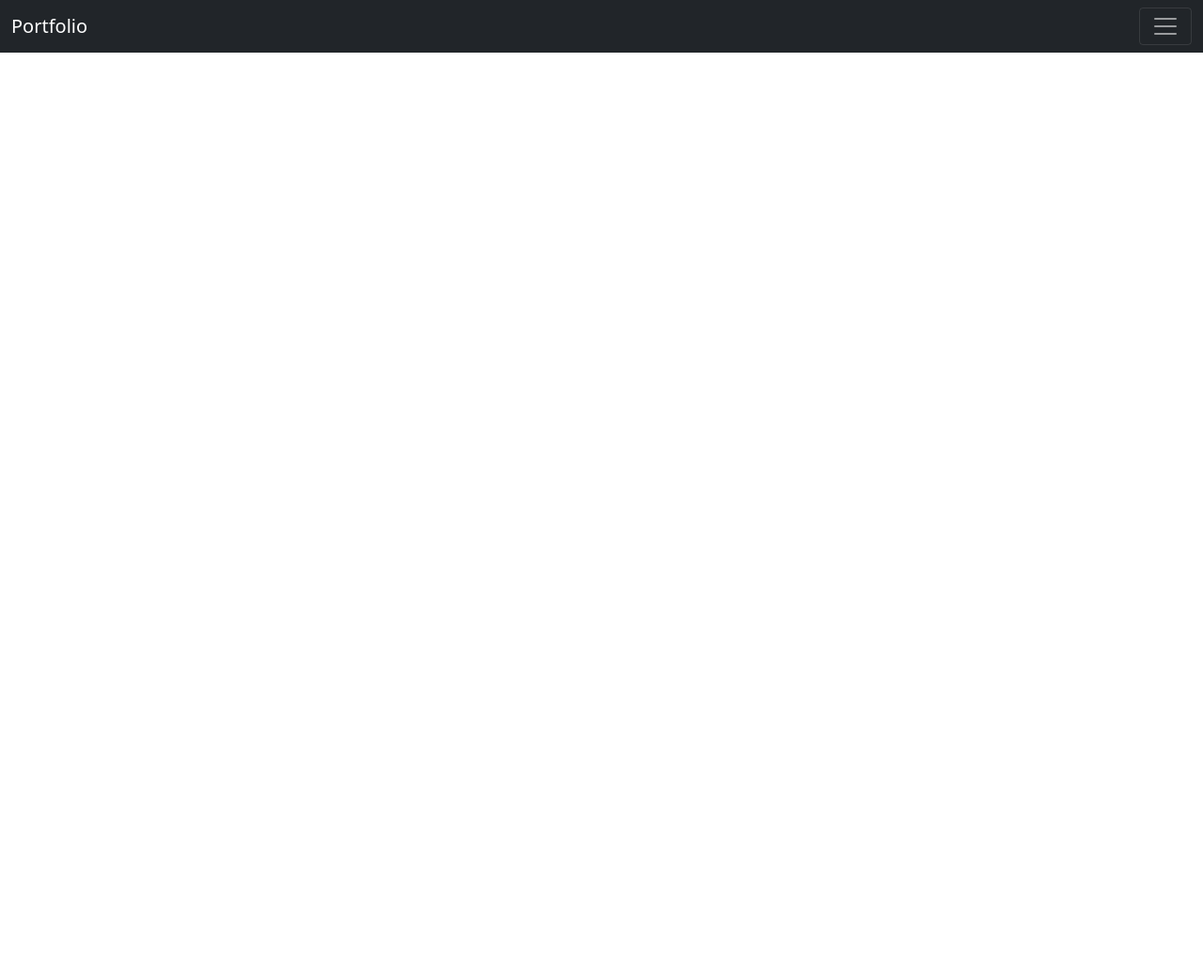
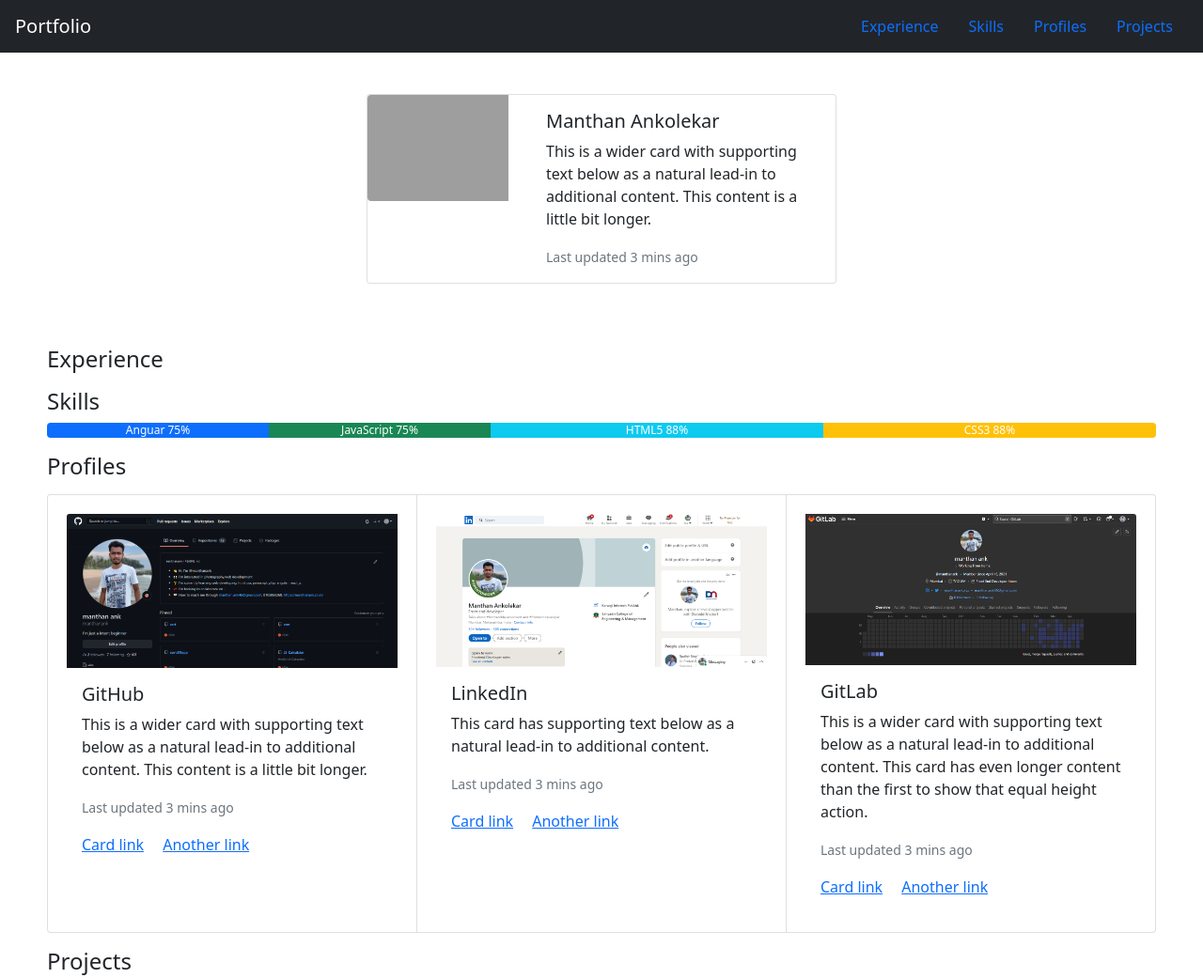
Before and after one commit to manthanank/expressjs-boostrap-portfolio, a website: page index.html in a window 1280 px wide. Shown: the top 1041 px of the page at 94% size. Before the commit the page ends 800 px from the top, so only its background shows below. Drawn offline with nearby package versions, Linux system fonts and the light colour scheme; grey boxes are pictures that could not be loaded.

Commit message:
few changes made.

```diff
--- a/index.html
+++ b/index.html
@@ -1,36 +1,160 @@
 <!doctype html>
 <html lang="en">
+
 <head>
   <!-- Required meta tags -->
   <meta charset="utf-8">
   <meta name="viewport" content="width=device-width, initial-scale=1">
 
   <!-- Bootstrap CSS -->
-    <link href="https://cdn.jsdelivr.net/npm/bootstrap@5.1.3/dist/css/bootstrap.min.css" rel="stylesheet" integrity="sha384-1BmE4kWBq78iYhFldvKuhfTAU6auU8tT94WrHftjDbrCEXSU1oBoqyl2QvZ6jIW3" crossorigin="anonymous">
+  <link href="https://cdn.jsdelivr.net/npm/bootstrap@5.1.3/dist/css/bootstrap.min.css" rel="stylesheet"
+    integrity="sha384-1BmE4kWBq78iYhFldvKuhfTAU6auU8tT94WrHftjDbrCEXSU1oBoqyl2QvZ6jIW3" crossorigin="anonymous">
+  <title>Portfolio</title>
+  <style>
+    .container {
+      padding-top: 100px;
+      padding-left: 25%;
+      padding-right: 25%;
+    }
+  </style>
+</head>
 
-    <title>Portfolio</title>
-  </head>
 <body>
-    <nav class="navbar navbar-dark bg-dark">
-      <div class="container-fluid">
-        <a class="navbar-brand" href="#">Portfolio</a>
-        <button class="navbar-toggler" type="button" data-bs-toggle="collapse" data-bs-target="#navbarSupportedContent" aria-controls="navbarSupportedContent" aria-expanded="false" aria-label="Toggle navigation">
-          <span class="navbar-toggler-icon"></span>
-        </button>
-        <div class="collapse navbar-collapse" id="navbarSupportedContent">
-          <ul class="navbar-nav me-auto mb-2 mb-lg-0">
+  <nav id="navbar-example2" class="navbar fixed-top navbar-dark bg-dark px-3">
+    <a class="navbar-brand" href="">Portfolio</a>
+    <ul class="nav">
       <li class="nav-item">
-              <a class="nav-link active" aria-current="page" href="#">Home</a>
+        <a class="nav-link" href="#scrollspyHeading1">Experience</a>
+      </li>
+      <li class="nav-item">
+        <a class="nav-link" href="#scrollspyHeading2">Skills</a>
+      </li>
+      <li class="nav-item">
+        <a class="nav-link" href="#scrollspyHeading3">Profiles</a>
+      </li>
+      <li class="nav-item">
+        <a class="nav-link" href="#scrollspyHeading4">Projects</a>
       </li>
     </ul>
+  </nav>
+  <div class="container">
+    <div class="card" style="max-width: 540px;">
+      <div class="row">
+        <div class="col">
+          <img src="images/profilepic.JPG" class="img-fluid rounded-start" alt="profile pic">
+        </div>
+        <div class="col-md-8">
+          <div class="card-body">
+            <h5 class="card-title">Manthan Ankolekar</h5>
+            <p class="card-text">This is a wider card with supporting text below as a natural lead-in to additional
+              content. This content is a little bit longer.</p>
+            <p class="card-text"><small class="text-muted">Last updated 3 mins ago</small></p>
           </div>
         </div>
-    </nav>
+      </div>
+    </div>
+  </div>
+  <div data-bs-spy="scroll" data-bs-target="#navbar-example2" data-bs-offset="0" class="scrollspy-example" tabindex="0"
+    style="padding: 50px;">
+    <p>
+    <h4 id="scrollspyHeading1">Experience</h4>
+    </p>
+    <p>
+    <h4 id="scrollspyHeading2">Skills</h4>
+    <div class="progress">
+      <div class="progress-bar" role="progressbar" style="width: 20%" aria-valuenow="15" aria-valuemin="0"
+        aria-valuemax="100">Anguar 75%</div>
+      <div class="progress-bar bg-success" role="progressbar" style="width: 20%" aria-valuenow="30" aria-valuemin="0"
+        aria-valuemax="100">JavaScript 75%</div>
+      <div class="progress-bar bg-info" role="progressbar" style="width: 30%" aria-valuenow="20" aria-valuemin="0"
+        aria-valuemax="100">HTML5 88%</div>
+      <div class="progress-bar bg-warning" role="progressbar" style="width: 30%" aria-valuenow="15" aria-valuemin="0"
+        aria-valuemax="100">CSS3 88%</div>
+    </div>
+    </p>
+    <h4 id="scrollspyHeading3">Profiles</h4>
+    <p>
+    <div class="card-group">
+      <div class="card" style="padding:20px;">
+        <img src="images/githubprofile.png" class="card-img-top" alt="...">
+        <div class="card-body">
+          <h5 class="card-title">GitHub</h5>
+          <p class="card-text">This is a wider card with supporting text below as a natural lead-in to additional
+            content. This content is a little bit longer.</p>
+          <p class="card-text"><small class="text-muted">Last updated 3 mins ago</small></p>
+          <a href="#" class="card-link">Card link</a>
+          <a href="#" class="card-link">Another link</a>
+        </div>
+      </div>
+      <div class="card" style="padding:20px;">
+        <img src="images/linkedinprofile.png" class="card-img-top" alt="...">
+        <div class="card-body">
+          <h5 class="card-title">LinkedIn</h5>
+          <p class="card-text">This card has supporting text below as a natural lead-in to additional content.</p>
+          <p class="card-text"><small class="text-muted">Last updated 3 mins ago</small></p>
+          <a href="#" class="card-link">Card link</a>
+          <a href="#" class="card-link">Another link</a>
+        </div>
+      </div>
+      <div class="card" style="padding:20px;">
+        <img src="images/gitlabprofile.png" class="card-img-top" alt="...">
+        <div class="card-body">
+          <h5 class="card-title">GitLab</h5>
+          <p class="card-text">This is a wider card with supporting text below as a natural lead-in to additional
+            content. This card has even longer content than the first to show that equal height action.</p>
+          <p class="card-text"><small class="text-muted">Last updated 3 mins ago</small></p>
+          <a href="#" class="card-link">Card link</a>
+          <a href="#" class="card-link">Another link</a>
+        </div>
+      </div>
+    </div>
+    </p>
+    <h4 id="scrollspyHeading4">Projects</h4>
+    <p>
+    <div class="card-group">
+      <div class="card" style="padding:20px;">
+        <img src="images/covidtrackerpage.png" class="card-img-top" alt="...">
+        <div class="card-body">
+          <h5 class="card-title">Covid Tracker Page</h5>
+          <p class="card-text">This is a wider card with supporting text below as a natural lead-in to additional
+            content. This content is a little bit longer.</p>
+          <p class="card-text"><small class="text-muted">Last updated 3 mins ago</small></p>
+          <a href="#" class="card-link">Card link</a>
+          <a href="#" class="card-link">Another link</a>
+        </div>
+      </div>
+      <div class="card" style="padding:20px;">
+        <img src="images/netflix-clone.png" class="card-img-top" alt="...">
+        <div class="card-body">
+          <h5 class="card-title">Netflix Clone</h5>
+          <p class="card-text">This card has supporting text below as a natural lead-in to additional content.</p>
+          <p class="card-text"><small class="text-muted">Last updated 3 mins ago</small></p>
+          <a href="#" class="card-link">Card link</a>
+          <a href="#" class="card-link">Another link</a>
+        </div>
+      </div>
+      <div class="card" style="padding:20px;">
+        <img src="images/moderncryptopunkclonewithreact.js&web3.0.png" class="card-img-top" alt="...">
+        <div class="card-body">
+          <h5 class="card-title">Modern Crypto Punk Clone</h5>
+          <p class="card-text">This is a wider card with supporting text below as a natural lead-in to additional
+            content. This card has even longer content than the first to show that equal height action.</p>
+          <p class="card-text"><small class="text-muted">Last updated 3 mins ago</small></p>
+          <a href="#" class="card-link">Card link</a>
+          <a href="#" class="card-link">Another link</a>
+        </div>
+      </div>
+    </div>
+    </p>
 
+
+  </div>
   <!-- Optional JavaScript; choose one of the two! -->
 
   <!-- Option 1: Bootstrap Bundle with Popper -->
-    <script src="https://cdn.jsdelivr.net/npm/bootstrap@5.1.3/dist/js/bootstrap.bundle.min.js" integrity="sha384-ka7Sk0Gln4gmtz2MlQnikT1wXgYsOg+OMhuP+IlRH9sENBO0LRn5q+8nbTov4+1p" crossorigin="anonymous"></script>
+  <script src="https://cdn.jsdelivr.net/npm/bootstrap@5.1.3/dist/js/bootstrap.bundle.min.js"
+    integrity="sha384-ka7Sk0Gln4gmtz2MlQnikT1wXgYsOg+OMhuP+IlRH9sENBO0LRn5q+8nbTov4+1p"
+    crossorigin="anonymous"></script>
 
   <!-- Option 2: Separate Popper and Bootstrap JS -->
   <!--
@@ -38,4 +162,5 @@
     <script src="https://cdn.jsdelivr.net/npm/bootstrap@5.1.3/dist/js/bootstrap.min.js" integrity="sha384-QJHtvGhmr9XOIpI6YVutG+2QOK9T+ZnN4kzFN1RtK3zEFEIsxhlmWl5/YESvpZ13" crossorigin="anonymous"></script>
     -->
 </body>
+
 </html>
--- a/index.js
+++ b/index.js
@@ -2,9 +2,7 @@
 const path = require('path')
 const app = express()
 const port = 3005
-
-app.use(express.static(path.join(__dirname, "public")))
-
+app.use(express.static(__dirname+'/public'));
 app.get('/', (req, res) => {
   res.sendFile(path.join(__dirname, 'index.html'))
 })
```
Also changed, not shown: public/images/calculatorpage.png (added), public/images/codepenprofile.png (added), public/images/collegepage.png (added), public/images/covidtrackerpage.png (added), public/images/githubprofile.png (added), public/images/gitlabprofile.png (added), public/images/jewellerypage.png (added), public/images/linkedinprofile.png (added), public/images/moderncryptopunkclonewithreact.js&web3.0.png (added), public/images/netflix-clone.png (added), public/images/resume-website.png (added), public/images/stackoverflowprofile.png (added), 1 other file. Lines whose indentation alone changed are shown as unchanged.
